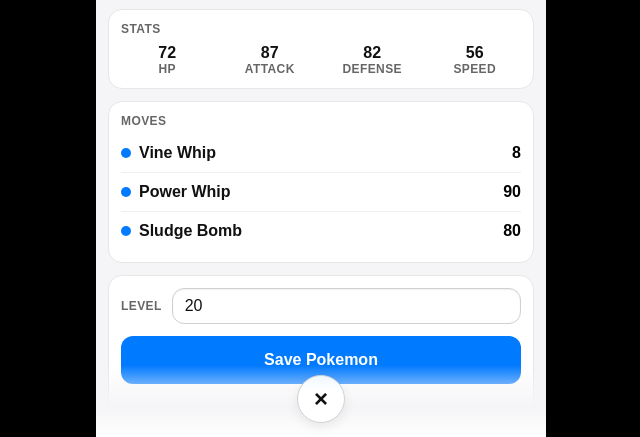
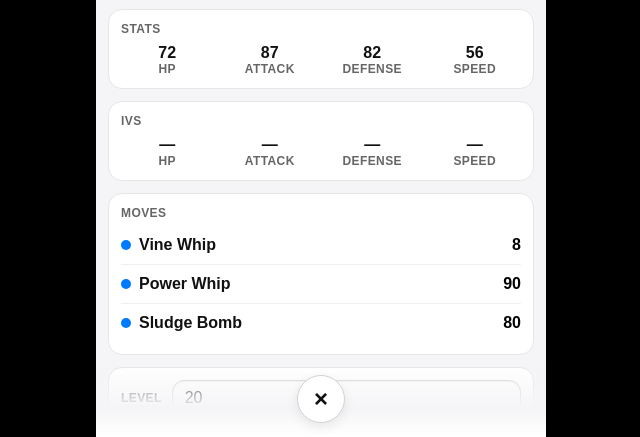
Before and after one commit to unknown7069/pogo-pvp, a plain HTML site: page pokemon-detail.html in a window 1280 px wide. Shown: the part 363-800 px from the top of the page, without its empty margins (319-959 px from the left). Drawn offline with Linux system fonts and the light colour scheme.

Commit message:
Add IV view

```diff
--- a/pokemon-detail.html
+++ b/pokemon-detail.html
@@ -123,6 +123,28 @@
             </div>
             <div class="stat-col">
               <div class="value" id="statSpd">—</div>
+              <div class="label">Speed</div>
+            </div>
+          </div>
+        </div>
+
+        <div class="card">
+          <div class="label">IVs</div>
+          <div class="stats-row">
+            <div class="stats-col">
+              <div class="value" id="ivHp">—</div>
+              <div class="label">HP</div>
+            </div>
+            <div class="stats-col">
+              <div class="value" id="ivAtk">—</div>
+              <div class="label">Attack</div>
+            </div>
+            <div class="stats-col">
+              <div class="value" id="ivDef">—</div>
+              <div class="label">Defense</div>
+            </div>
+            <div class="stats-col">
+              <div class="value" id="ivSpd">—</div>
               <div class="label">Speed</div>
             </div>
           </div>
@@ -292,6 +314,10 @@
       const atkEl = $('statAtk');
       const defEl = $('statDef');
       const spdEl = $('statSpd');
+      const ivHpEl = $('ivHp');
+      const ivAtkEl = $('ivAtk');
+      const ivDefEl = $('ivDef');
+      const ivSpdEl = $('ivSpd');
       const levelInput = $('levelInput');
       const saveBtn = $('savePokemonBtn');
       const feedbackEl = $('saveFeedback');
@@ -319,6 +345,14 @@
       if (chPower1El) chPower1El.textContent = (ch1Def && ch1Def.power != null) ? ch1Def.power : '';
       if (chMove2El) chMove2El.textContent = (ch2Def && ch2Def.name) || 'Charge Move 2';
       if (chPower2El) chPower2El.textContent = (ch2Def && ch2Def.power != null) ? ch2Def.power : '';
+
+      if (ivHpEl) ivHpEl.textContent = (existingEntry && Number.isFinite(existingEntry.ivHp)) ? String(existingEntry.ivHp) : '—';
+      if (ivAtkEl) ivAtkEl.textContent = (existingEntry && Number.isFinite(existingEntry.ivAttack)) ? String(existingEntry.ivAttack) : '—';
+      if (ivDefEl) ivDefEl.textContent = (existingEntry && Number.isFinite(existingEntry.ivDefense)) ? String(existingEntry.ivDefense) : '—';
+      // Average of all other IVs
+      if (ivSpdEl) ivSpdEl.textContent = (existingEntry && Number.isFinite(existingEntry.ivHp) && Number.isFinite(existingEntry.ivAttack) && Number.isFinite(existingEntry.ivDefense))
+        ? String(Math.round((existingEntry.ivHp + existingEntry.ivAttack + existingEntry.ivDefense) / 3))
+        : '—';
 
       if (typeWrap) {
         typeWrap.innerHTML = '';
```
